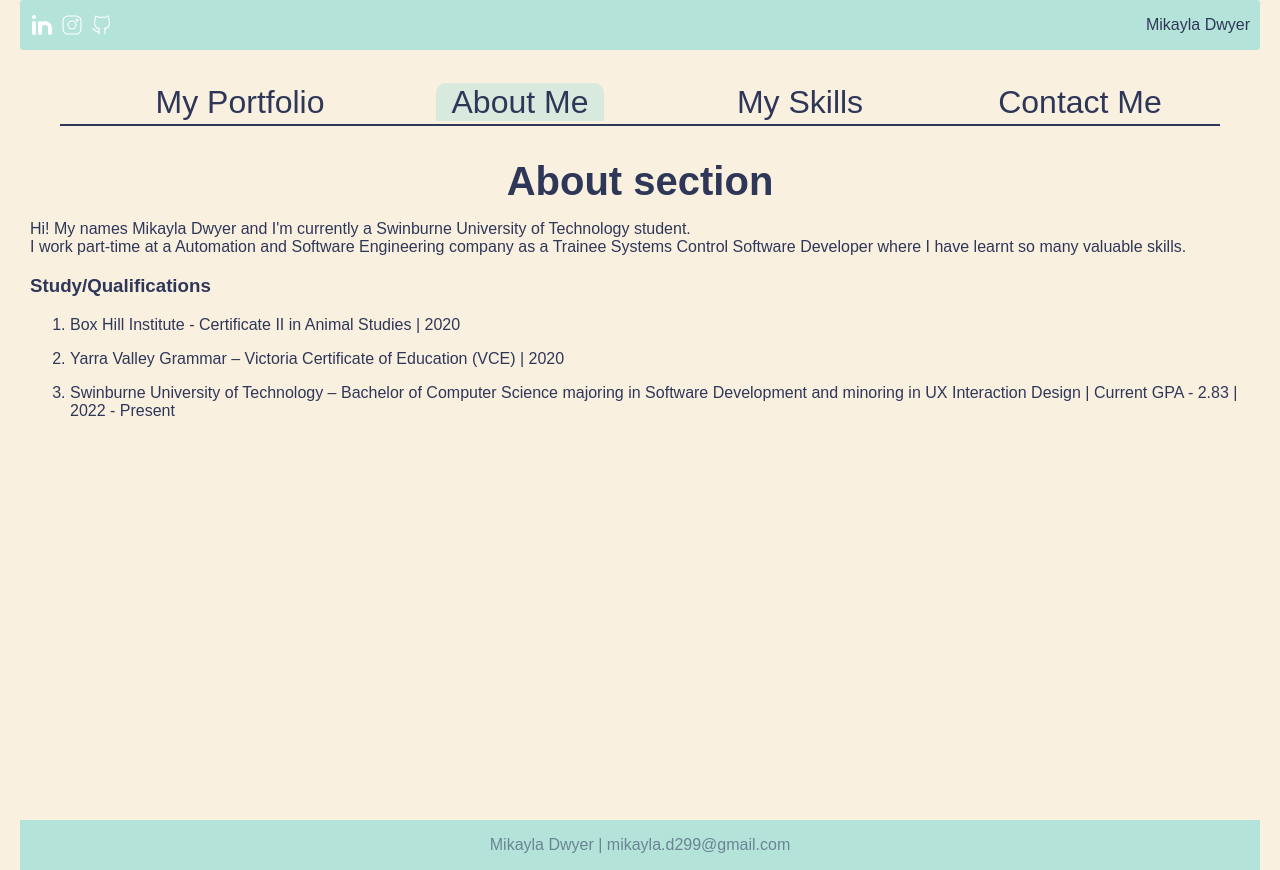
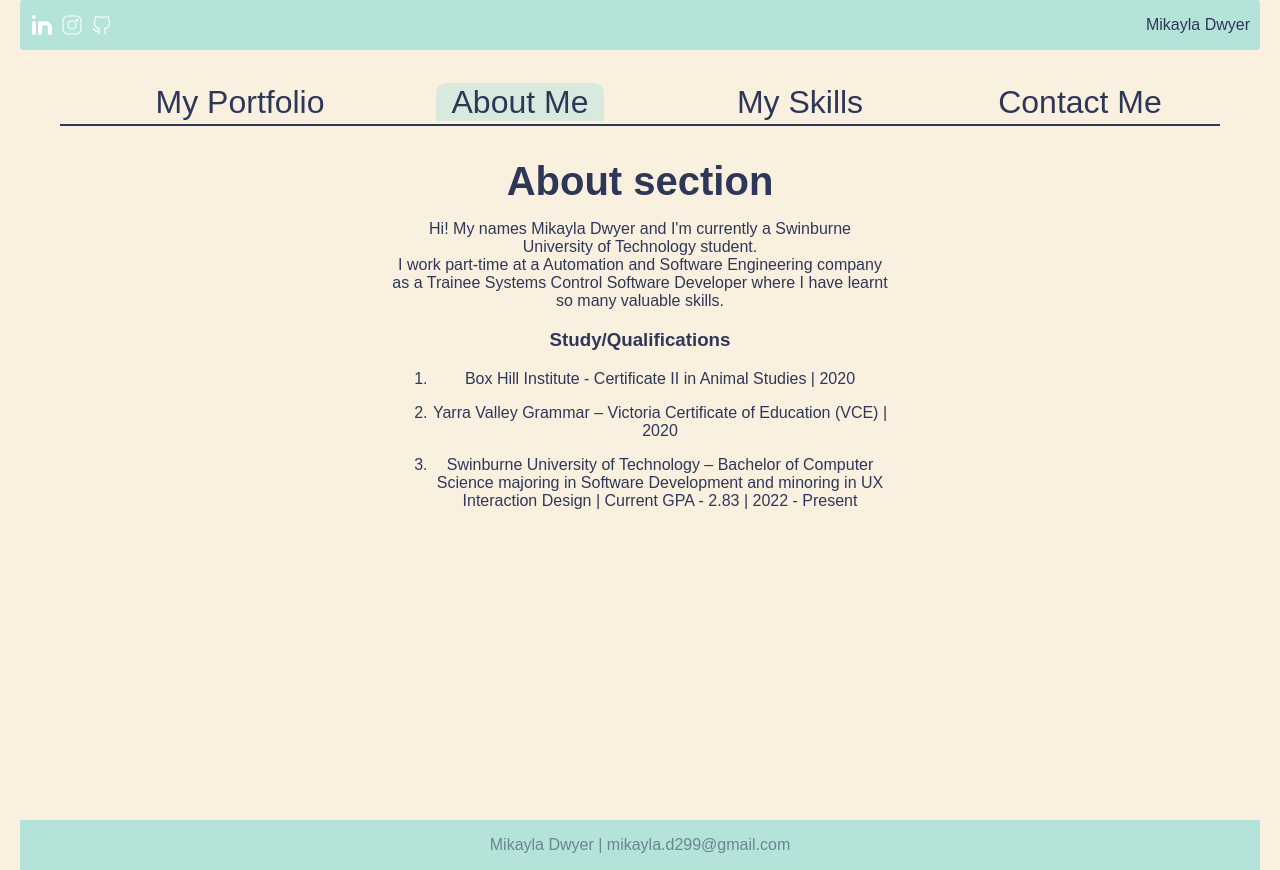
Before and after one commit to Dwizzle29/portfolio-react, a React (Create React App) app: page /about in a window 1280 px wide. Built offline with nearby package versions, Linux system fonts and the light colour scheme; a web font is replaced by a local one.

Commit message:
update about text

```diff
--- a/src/App.css
+++ b/src/App.css
@@ -221,7 +221,8 @@ div .projects-portfolio-card:hover span {
   margin: 4px;
 }
 .about-container {
-  margin: 10px;
+  margin-inline: 30%;
+  text-align: center;
 }
 
 .contact-info {
```
